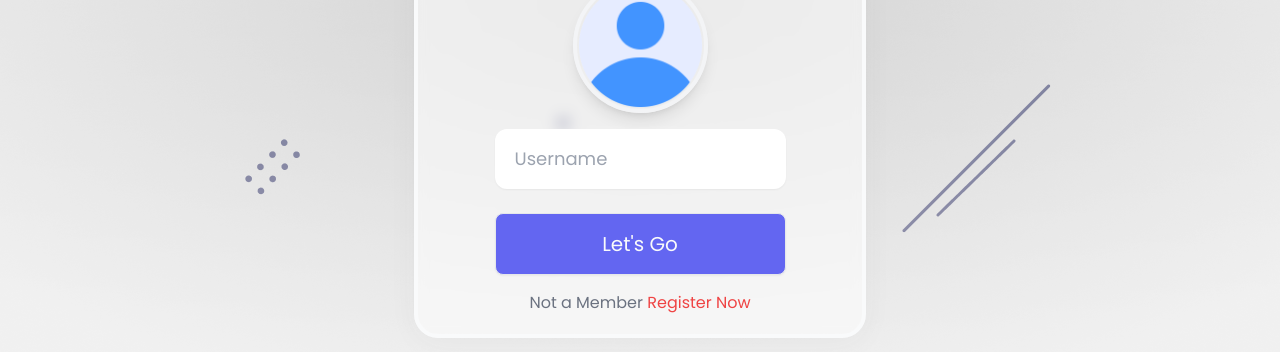
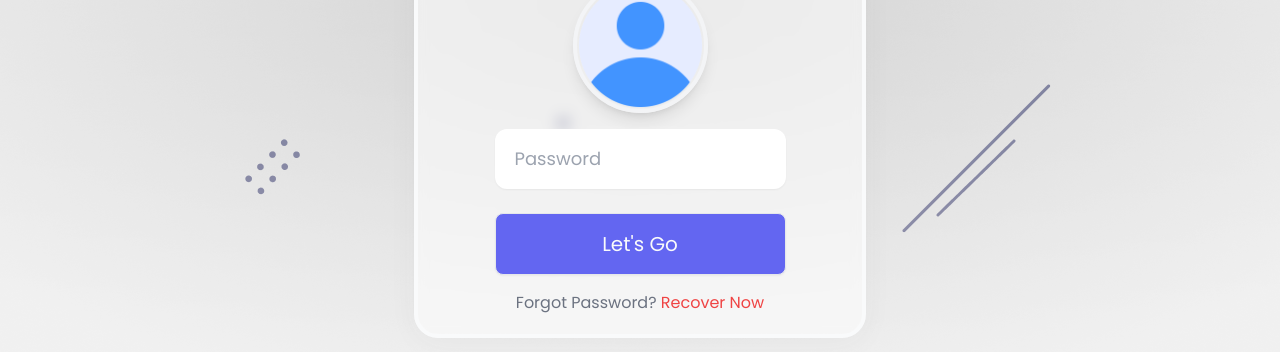
Before and after one commit to IbroTao/LoginApp, a React (Create React App) app in the folder client/: page /password in a window 1280 px wide. Shown: the part 362-714 px from the top of the page. Built offline with nearby package versions, Linux system fonts and the light colour scheme.

Commit message:
New: password verification and validation set up

```diff
--- a/client/src/components/Password.js
+++ b/client/src/components/Password.js
@@ -42,12 +42,12 @@ export default function Password() {
                         </div>
 
                         <div className="textbox flex flex-col items-center gap-6 ">
-                            <input {...formik.getFieldProps('password')} className={styles.textbox} type="text" placeholder="Username"/>
+                            <input {...formik.getFieldProps('password')} className={styles.textbox} type="text" placeholder="Password"/>
                             <button className={styles.btn} type="submit">Let's Go</button>
                         </div>
 
                         <div className="text-center py-4">
-                            <span className="text-gray-500 ">Not a Member <Link className='text-red-500' to ="/register">Register Now</Link></span>
+                            <span className="text-gray-500 ">Forgot Password? <Link className='text-red-500' to ="/recovery">Recover Now</Link></span>
                         </div>
 
                     </form>
```
